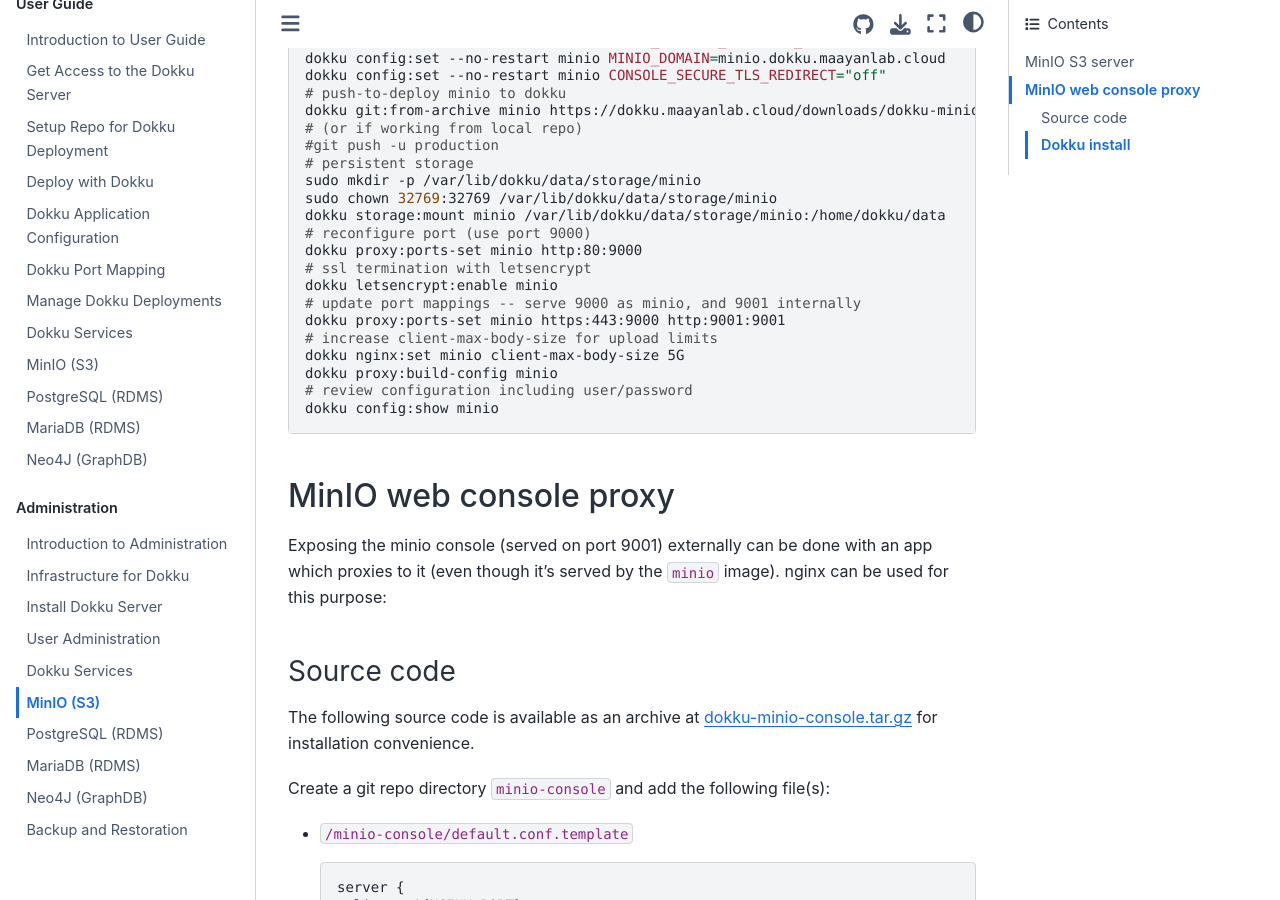
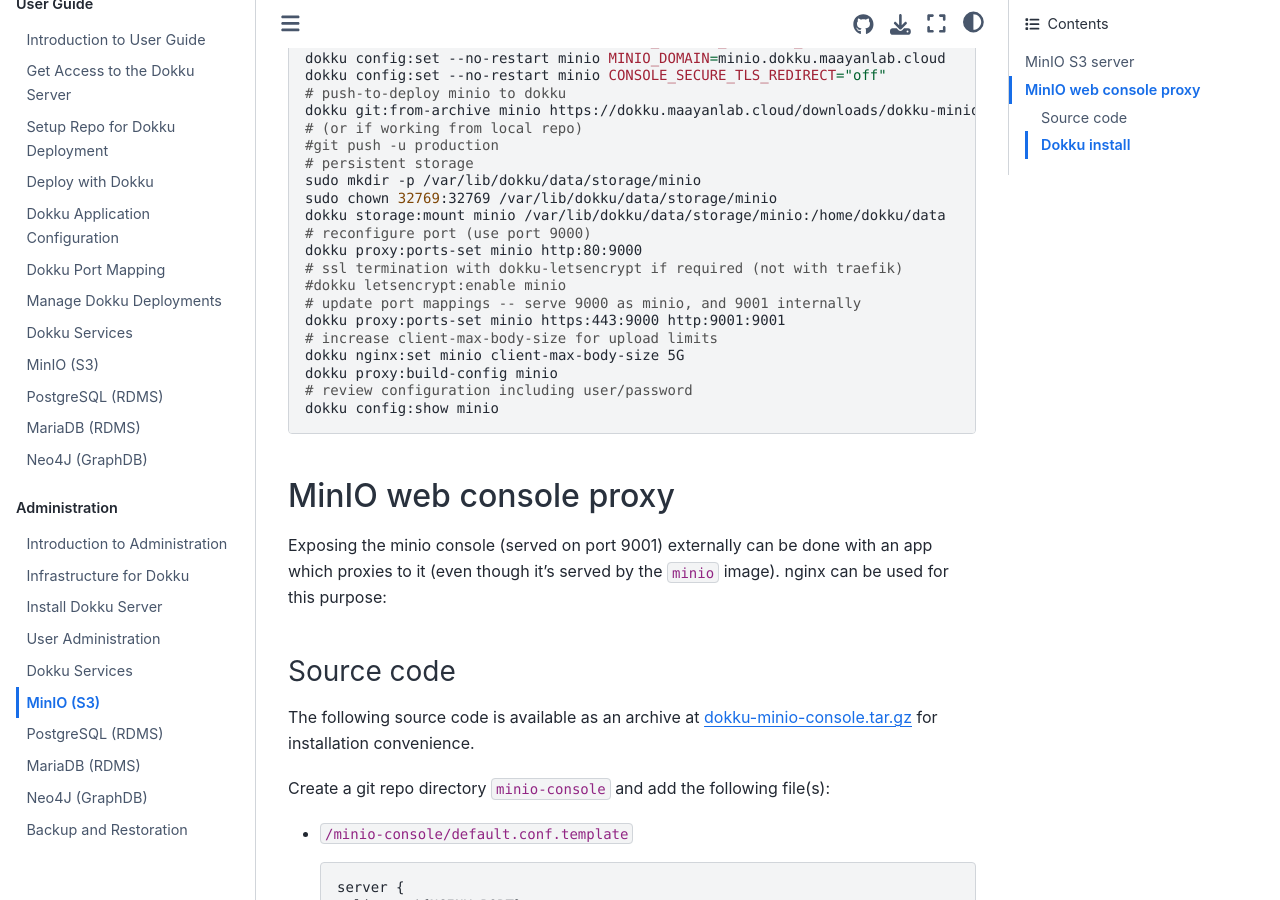
Before and after one commit to MaayanLab/dokku, a Jupyter Book: the page built from administration/41-minio.md, in a window 1280 px wide and 900 px high, scrolled down 1149 px. Built offline with Jupyter Book 1.0.4 settings and Sphinx 7.4.7 and the Sphinx Book theme 1.1.4, drawn with Linux system fonts in a browser that asks for light colours; some of the changed text lies outside the part shown.

Commit message:
Update instructions in light of dokku-traefik

```diff
--- a/administration/41-minio.md
+++ b/administration/41-minio.md
@@ -51,8 +51,8 @@
 dokku storage:mount minio /var/lib/dokku/data/storage/minio:/home/dokku/data
 # reconfigure port (use port 9000)
 dokku proxy:ports-set minio http:80:9000
-# ssl termination with letsencrypt
-dokku letsencrypt:enable minio
+# ssl termination with dokku-letsencrypt if required (not with traefik)
+#dokku letsencrypt:enable minio
 # update port mappings -- serve 9000 as minio, and 9001 internally
 dokku proxy:ports-set minio https:443:9000 http:9001:9001
 # increase client-max-body-size for upload limits
@@ -122,8 +122,8 @@
 dokku git:from-archive minio-console https://dokku.maayanlab.cloud/downloads/dokku-minio-console.tar.gz
 # (or if working from local repo)
 #git push -u production
-# ssl termination with letsencrypt
-dokku letsencrypt:enable minio-console
+# ssl termination with dokku-letsencrypt if required (not with traefik)
+#dokku letsencrypt:enable minio-console
 # increase client-max-body-size for upload limits
 dokku nginx:set minio client-max-body-size 5G
 dokku proxy:build-config minio
```
Also changed, not shown: administration/20-install.md (+3 -3 lines), administration/44-neo4j.md (+2 -1 lines), user/30-deploy.md (+1 -2 lines).
